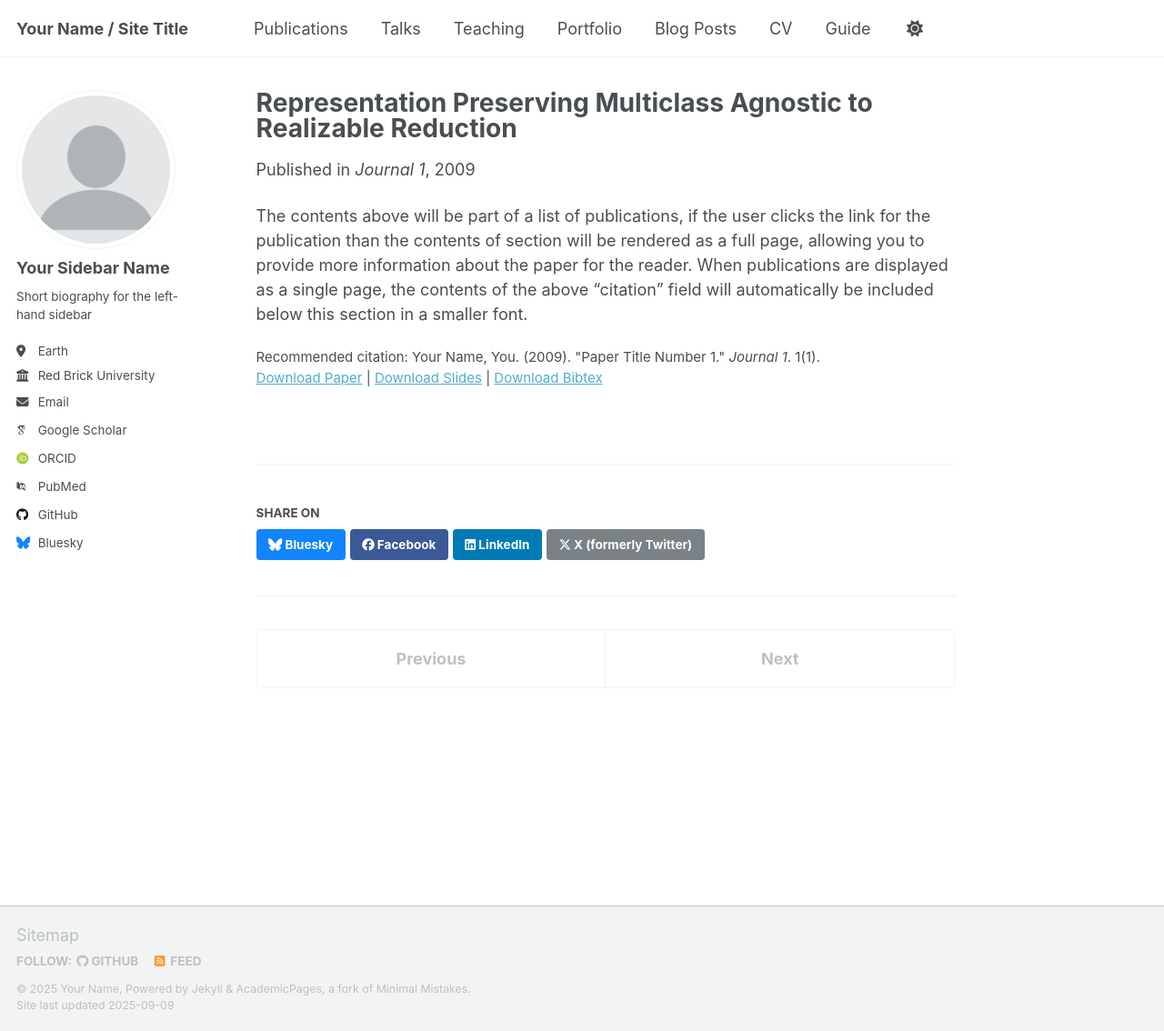
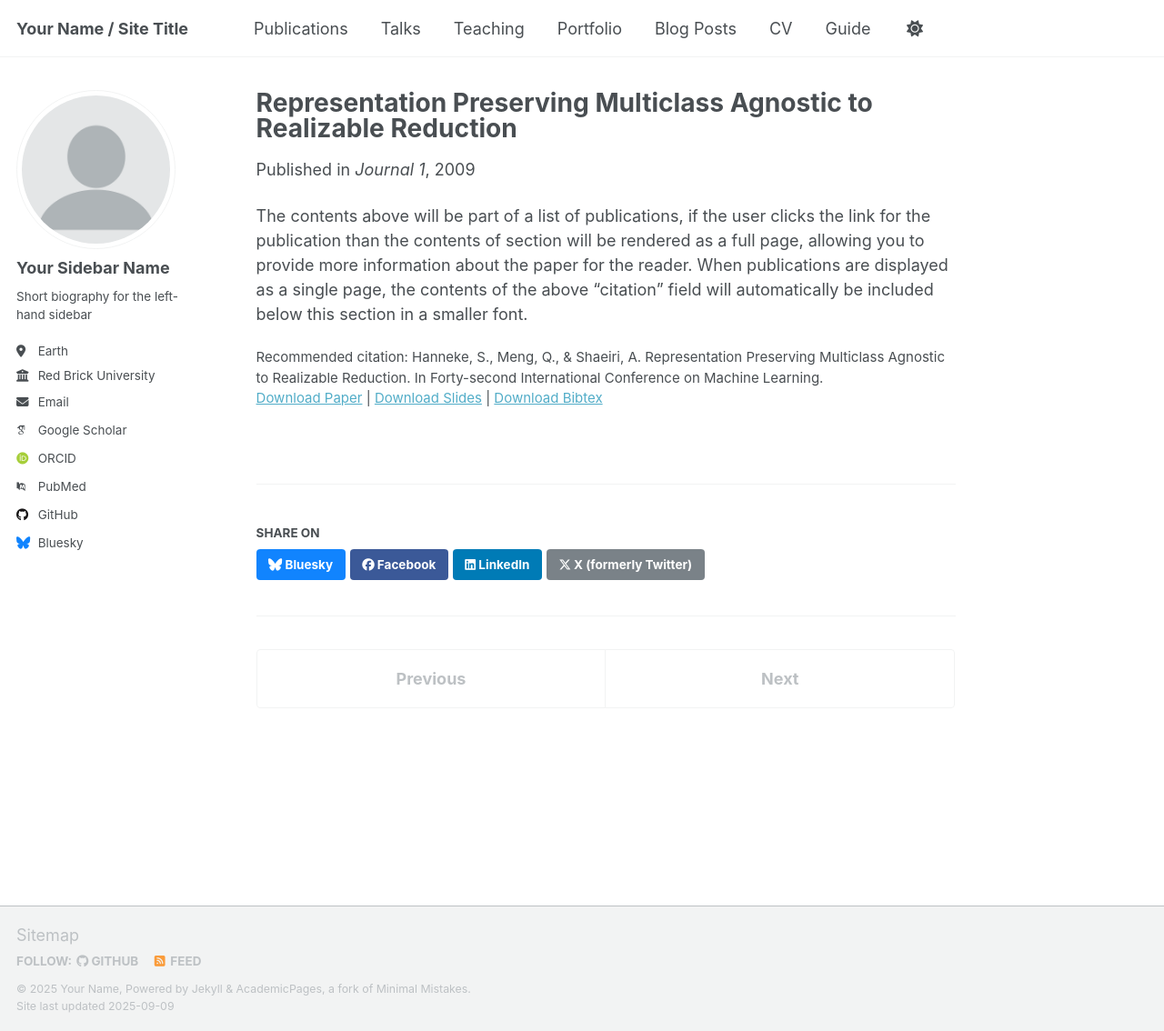
Before and after one commit to QLMeng2025/QLMeng2025.github.io, a Jekyll site: the page built from _publications/2009-10-01-paper-title-number-1.md, in a window 1280 px wide and 1134 px high. Shown: the whole window at 91% size. Built offline with Jekyll 4.4.1, drawn with Linux system fonts in a browser that asks for light colours; some web fonts are replaced; a script that is not in the unit is left out.

Commit message:
Representation Preserving Multiclass Agnostic to Realizable Reduction.md

```diff
--- a/_publications/2009-10-01-paper-title-number-1.md
+++ b/_publications/2009-10-01-paper-title-number-1.md
@@ -9,6 +9,6 @@ venue: 'Journal 1'
 slidesurl: 'http://academicpages.github.io/files/slides1.pdf'
 paperurl: 'http://academicpages.github.io/files/paper1.pdf'
 bibtexurl: 'http://academicpages.github.io/files/bibtex1.bib'
-citation: 'Your Name, You. (2009). &quot;Paper Title Number 1.&quot; <i>Journal 1</i>. 1(1).'
+citation: 'Hanneke, S., Meng, Q., & Shaeiri, A. Representation Preserving Multiclass Agnostic to Realizable Reduction. In Forty-second International Conference on Machine Learning.'
 ---
 The contents above will be part of a list of publications, if the user clicks the link for the publication than the contents of section will be rendered as a full page, allowing you to provide more information about the paper for the reader. When publications are displayed as a single page, the contents of the above "citation" field will automatically be included below this section in a smaller font.
```
